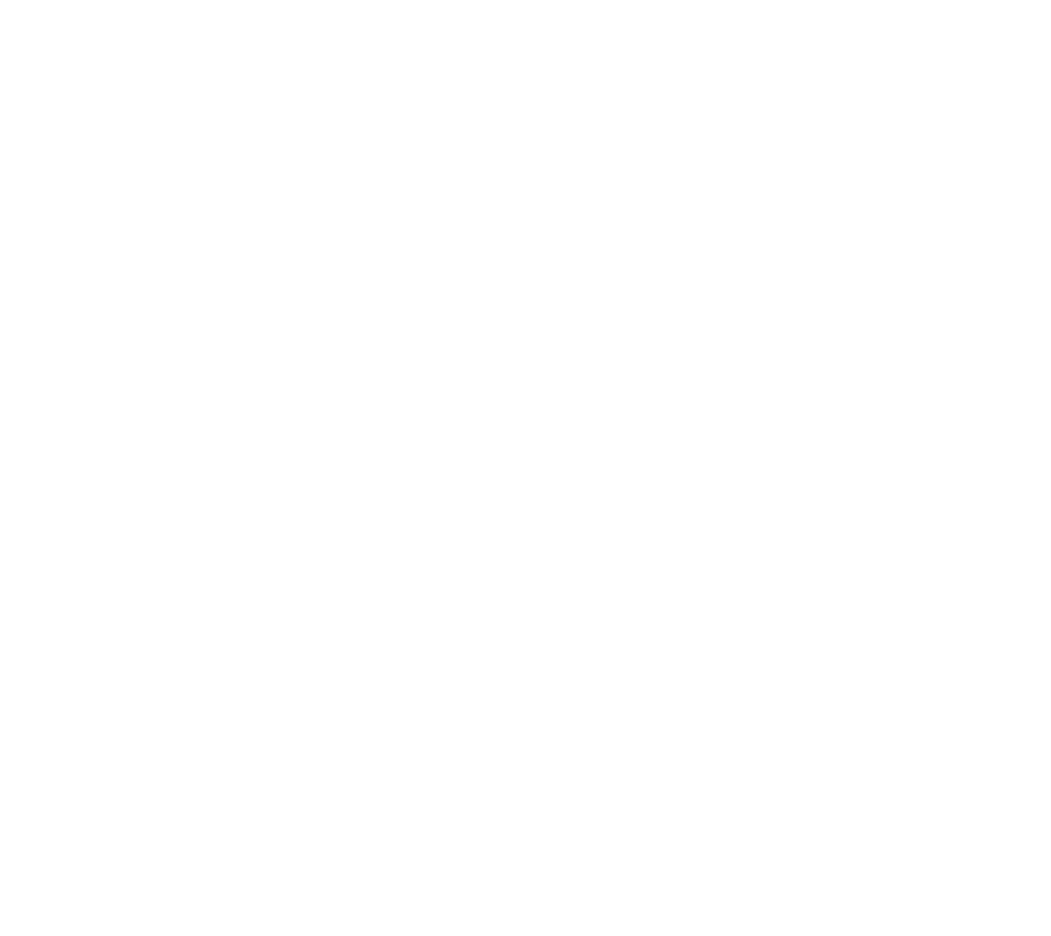
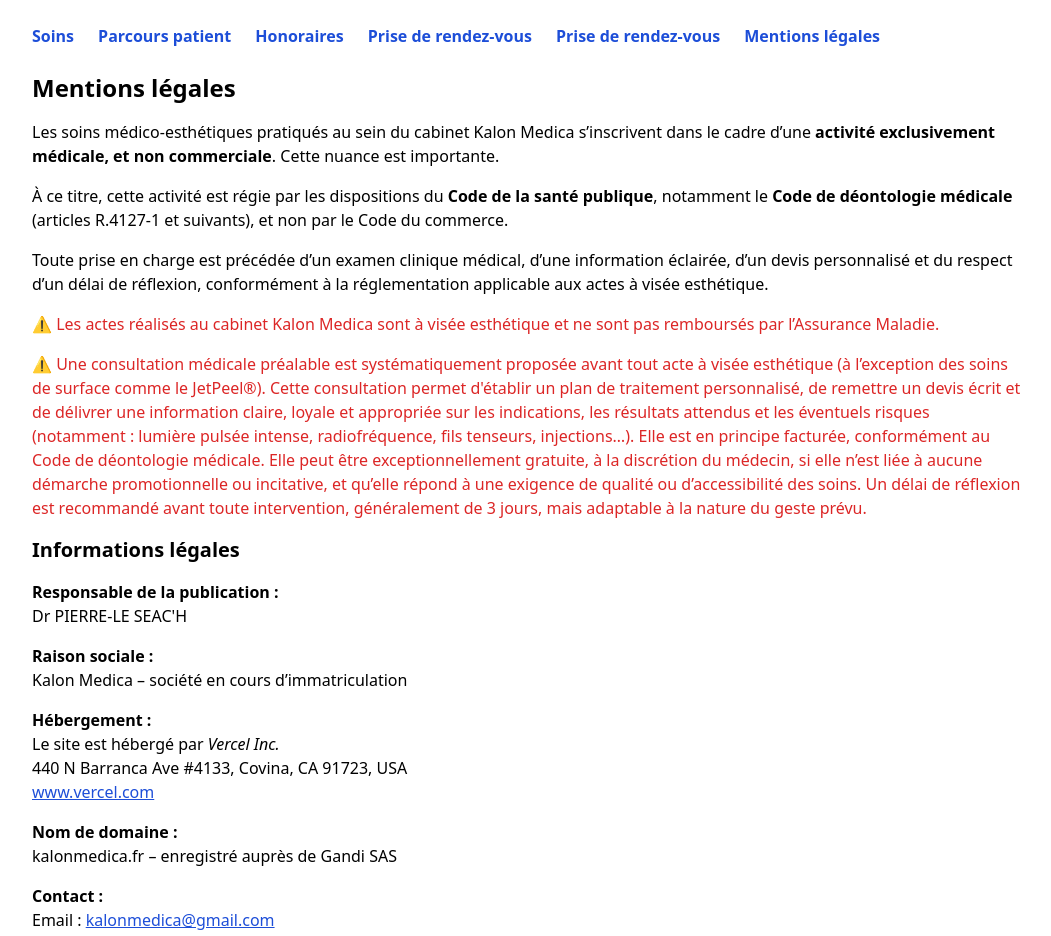
Before and after one commit to kalonmedica/kalon-medica-site-, a React (Vite) app: page /mentions-legales in a window 1280 px wide. Before the commit this address had no page. Shown: the top 936 px of the page, without its empty margins (112-1163 px from the left). Before the commit the page ends 800 px from the top, so only its background shows below. Built offline with nearby package versions, Linux system fonts and the light colour scheme.

Commit message:
Add files via upload

```diff
--- a/src/main.jsx
+++ b/src/main.jsx
@@ -6,6 +6,8 @@
 import Soins from './pages/Soins';
 import Parcours from './pages/Parcours';
 import Honoraires from './pages/Honoraires';
+import Rdv from './pages/Rdv';
+import MentionsLegales from './pages/MentionsLegales';
 import './index.css';
 
 ReactDOM.createRoot(document.getElementById('root')).render(
@@ -17,6 +19,8 @@
           <Route path="soins" element={<Soins />} />
           <Route path="parcours" element={<Parcours />} />
           <Route path="honoraires" element={<Honoraires />} />
+          <Route path="rdv" element={<Rdv />} />
+          <Route path="mentions-legales" element={<MentionsLegales />} />
         </Route>
       </Routes>
     </BrowserRouter>
--- a/src/pages/Cabinet.jsx
+++ b/src/pages/Cabinet.jsx
@@ -6,13 +6,6 @@
       <h1 className="text-2xl font-bold mb-4">Le cabinet Kalon Medica</h1>
       <p>
         Le cabinet médical Kalon Medica a été fondé en 2025 par le Dr Pierre-Le Seac’h, médecin diplômé, formé à de nombreux soins médico-esthétiques selon les standards scientifiques et déontologiques.
-      </p>
-      <p className="text-yellow-800 font-semibold">
-        ⚠️ À ce jour, la médecine esthétique n’est pas reconnue comme une spécialité médicale en France. Il n'existe donc pas officiellement de « médecins esthétiques », mais des médecins formés aux soins médico-esthétiques.
-      </p>
-      <p>
-        Pourtant, les avancées en physiologie du vieillissement permettent aujourd’hui de proposer des soins médicaux visant à corriger certains signes visibles du temps — sans recourir à la chirurgie.
-        Cette approche répond à une demande croissante pour des interventions moins invasives, mais qui nécessitent une expertise rigoureuse et multidisciplinaire.
       </p>
       <p>
         Le Dr Pierre-Le Seac’h a acquis cette expertise par un parcours de formation exigeant, combinant diplômes universitaires, ateliers pratiques, masterclass et congrès spécialisés.
@@ -34,6 +27,7 @@
         Les soins sont réalisés dans des conditions d’hygiène rigoureuse.
         Une attention particulière est portée à la sécurisation des procédures, notamment grâce à l’utilisation systématique de l’échographie faciale pour les injections, afin de réduire au maximum les risques, même rares.
       </p>
+    <p className="text-sm text-red-700 italic mt-8">En cas d'urgence et d'indisponibilité du cabinet, contacter le 15.</p>
     </div>
   );
 };
--- a/src/pages/Layout.jsx
+++ b/src/pages/Layout.jsx
@@ -8,6 +8,9 @@
         <Link to="/soins">Soins</Link>
         <Link to="/parcours">Parcours patient</Link>
         <Link to="/honoraires">Honoraires</Link>
+      <Link to="/rdv">Prise de rendez-vous</Link>
+      <Link to="/rdv">Prise de rendez-vous</Link>
+        <Link to="/mentions-legales">Mentions légales</Link>
       </nav>
       <Outlet />
     </div>
--- /dev/null
+++ b/src/pages/MentionsLegales.jsx
@@ -0,0 +1,67 @@
+import React from "react";
+
+const MentionsLegales = () => {
+  return (
+    <div className="space-y-4">
+      <h1 className="text-2xl font-bold">Mentions légales</h1>
+
+      <p>
+        Les soins médico-esthétiques pratiqués au sein du cabinet Kalon Medica s’inscrivent dans le cadre d’une
+        <strong> activité exclusivement médicale, et non commerciale</strong>. Cette nuance est importante.
+      </p>
+      <p>
+        À ce titre, cette activité est régie par les dispositions du <strong>Code de la santé publique</strong>,
+        notamment le <strong>Code de déontologie médicale</strong> (articles R.4127-1 et suivants), et non par le Code du commerce.
+      </p>
+      <p>
+        Toute prise en charge est précédée d’un examen clinique médical, d’une information éclairée, d’un devis personnalisé
+        et du respect d’un délai de réflexion, conformément à la réglementation applicable aux actes à visée esthétique.
+      </p>
+
+      <p className="text-red-600 font-medium">
+        ⚠️ Les actes réalisés au cabinet Kalon Medica sont à visée esthétique et ne sont pas remboursés par l’Assurance Maladie.
+      </p>
+
+      <p className="text-red-600 font-medium">
+        ⚠️ Une consultation médicale préalable est systématiquement proposée avant tout acte à visée esthétique (à l’exception des soins de surface comme le JetPeel®).
+        Cette consultation permet d'établir un plan de traitement personnalisé, de remettre un devis écrit et de délivrer une information claire, loyale et appropriée
+        sur les indications, les résultats attendus et les éventuels risques (notamment : lumière pulsée intense, radiofréquence, fils tenseurs, injections…).
+        Elle est en principe facturée, conformément au Code de déontologie médicale.
+        Elle peut être exceptionnellement gratuite, à la discrétion du médecin, si elle n’est liée à aucune démarche promotionnelle ou incitative,
+        et qu’elle répond à une exigence de qualité ou d’accessibilité des soins.
+        Un délai de réflexion est recommandé avant toute intervention, généralement de 3 jours, mais adaptable à la nature du geste prévu.
+      </p>
+
+      <h2 className="text-xl font-bold mt-8">Informations légales</h2>
+
+      <p><strong>Responsable de la publication :</strong><br />
+      Dr PIERRE-LE SEAC'H</p>
+
+      <p><strong>Raison sociale :</strong><br />
+      Kalon Medica – société en cours d’immatriculation</p>
+
+      <p><strong>Hébergement :</strong><br />
+      Le site est hébergé par <em>Vercel Inc.</em><br />
+      440 N Barranca Ave #4133, Covina, CA 91723, USA<br />
+      <a href="https://vercel.com" className="text-blue-700 underline">www.vercel.com</a></p>
+
+      <p><strong>Nom de domaine :</strong><br />
+      kalonmedica.fr – enregistré auprès de Gandi SAS</p>
+
+      <p><strong>Contact :</strong><br />
+      Email : <a href="mailto:kalonmedica@gmail.com" className="text-blue-700 underline">kalonmedica@gmail.com</a><br />
+      Téléphone : 06 87 93 45 01 <br />
+      Si vous n’obtenez pas de réponse immédiate, merci de laisser un message vocal ou, de préférence, d’envoyer un SMS.
+      </p>
+
+      <p><strong>Données personnelles :</strong><br />
+      Ce site ne collecte aucune donnée personnelle ni cookie. Aucune information à caractère médical n’est stockée ou exploitée en ligne.</p>
+
+      <p className="text-sm text-red-700 italic">
+        En cas d'urgence et d'indisponibilité du cabinet, contacter le 15.
+      </p>
+    </div>
+  );
+};
+
+export default MentionsLegales;
--- /dev/null
+++ b/src/pages/Rdv.jsx
@@ -0,0 +1,23 @@
+import React from "react";
+
+const Rdv = () => {
+  return (
+    <div className="space-y-4">
+      <h1 className="text-2xl font-bold">Prise de rendez-vous</h1>
+      <p>
+        Cette page sera amenée à être transformée avec l'intégration d'un module de prise de rendez-vous en ligne via NextMotion®.
+      </p>
+      <p>
+        En attendant, vous pouvez prendre rendez-vous en contactant directement le cabinet au :
+      </p>
+      <p className="text-xl font-semibold text-blue-700">
+        06 87 93 45 01
+      </p>
+      <p className="text-sm italic text-gray-700">
+        Si vous n’obtenez pas de réponse, merci de laisser un message vocal ou, de préférence, un SMS.
+      </p>
+    </div>
+  );
+};
+
+export default Rdv;
```
